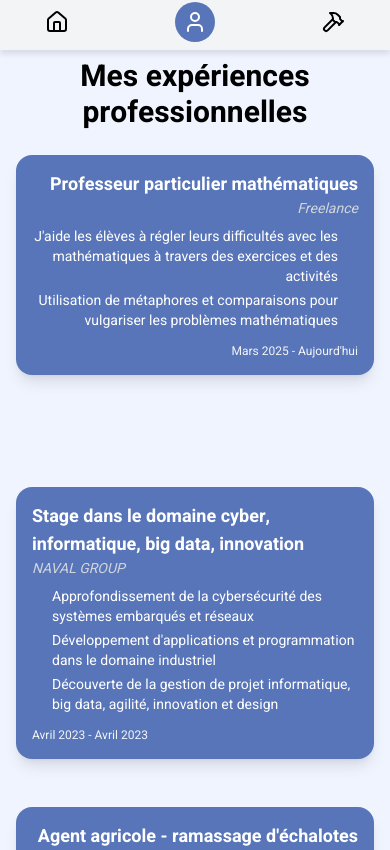
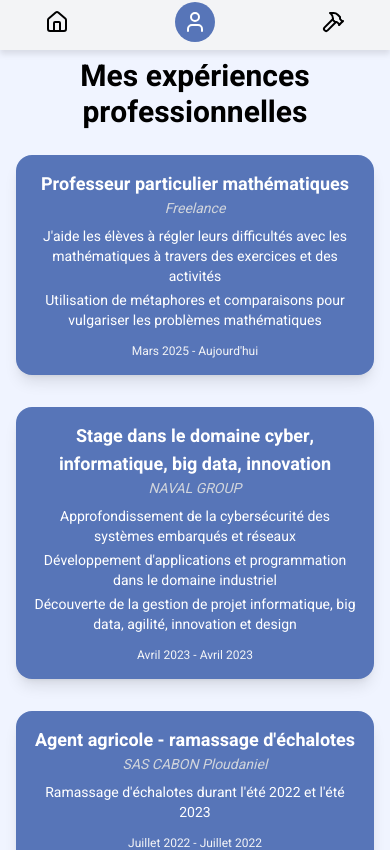
Before and after one commit to 0x-Saegor/ReactPortfolio, a React (Vite) app: page /about in a window 390 px wide. Shown: the part 794-1644 px from the top of the page. Built offline with nearby package versions, Linux system fonts and the light colour scheme.

Commit message:
Fixed mobile view for timeline

```diff
--- a/src/components/TimelineItem/index.jsx
+++ b/src/components/TimelineItem/index.jsx
@@ -7,12 +7,12 @@ const TimelineItem = ({ title, company, date, logo, points, side }) => {
   const isLeft = side === "left";
 
   return (
-    <div className="grid grid-cols-9 items-start gap-4 mb-12 md:gap-6">
+    <div className="grid grid-cols-1 md:grid-cols-9 items-start mb-8">
       {/* Left Side */}
       <div
         className={clsx("col-span-9 md:col-span-4", {
-          "order-1 text-right": isLeft,
-          "order-3 text-left": !isLeft,
+          "order-1 text-center md:text-right": isLeft,
+          "order-3 text-center md:text-left": !isLeft,
         })}
       >
         <div
@@ -23,17 +23,13 @@ const TimelineItem = ({ title, company, date, logo, points, side }) => {
           <p className="text-sm text-gray-300 italic mb-2">{company}</p>
           <ul
             className={clsx("text-sm", {
-              "pl-5 text-left": !isLeft,
-              "pr-5 text-right": isLeft,
+              "text-center md:pl-5 md:text-left": !isLeft,
+              "text-center md:pr-5 md:text-right": isLeft,
             })}
           >
+            {" "}
             {points.map((point, i) => (
-              <li
-                key={i}
-                className={clsx("mb-1", {
-                  "relative": isLeft,
-                })}
-              >
+              <li key={i} className={clsx("mb-1")}>
                 {point}
               </li>
             ))}
@@ -43,7 +39,7 @@ const TimelineItem = ({ title, company, date, logo, points, side }) => {
       </div>
 
       {/* Icon */}
-      <div className="col-span-1 flex justify-center relative order-2">
+      <div className="hidden md:flex col-span-1 justify-center relative order-2">
         <div className="bg-white p-2 rounded-full border-4 border-gray-800 shadow-md z-10 hidden md:block">
           <img src={logo} alt={company} className="w-10 h-10 object-contain" />
         </div>
--- a/src/sections/About/TimelineJob/index.jsx
+++ b/src/sections/About/TimelineJob/index.jsx
@@ -56,23 +56,19 @@ const experiences = [
 const TimelineJob = () => {
   return (
     <div className="items-center text-center">
-      <h1 className="text-3xl font-bold text-center">Mes expériences professionnelles</h1>
+      <h1 className="text-3xl font-bold text-center">
+        Mes expériences professionnelles
+      </h1>
       <div className="relative max-w-5xl mx-auto py-6 px-4">
         {/* Vertical line - hidden on devices smaller than 768px */}
         <div className="absolute left-1/2 transform -translate-x-1/2 h-full w-1 bg-gray-700 hidden md:block"></div>
 
-        {experiences.map((exp, idx) => (
-          <div
-            key={idx}
-            className="mb-8 sm:mb-12" // Adjust spacing for small devices
-          >
-            <TimelineItem {...exp} />
-          </div>
+        {experiences.map((exp) => (
+          <TimelineItem {...exp} />
         ))}
       </div>
     </div>
   );
 };
 
-
 export default TimelineJob;
```
